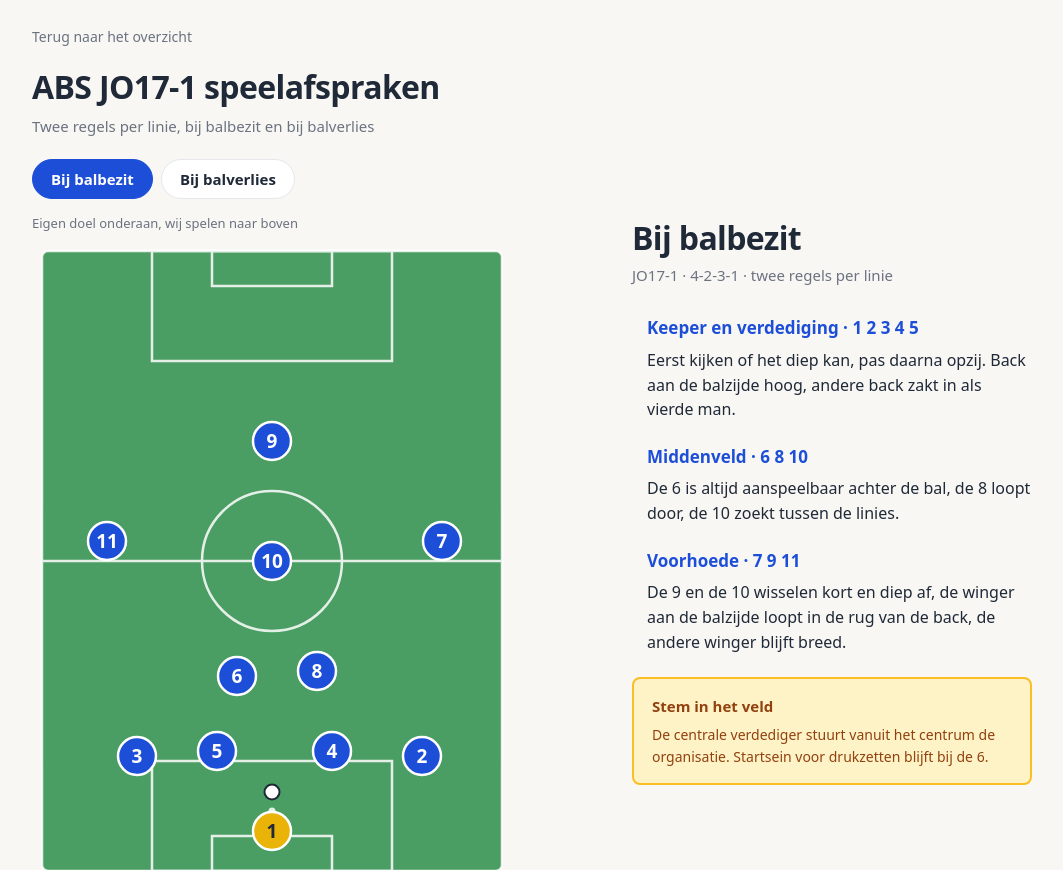
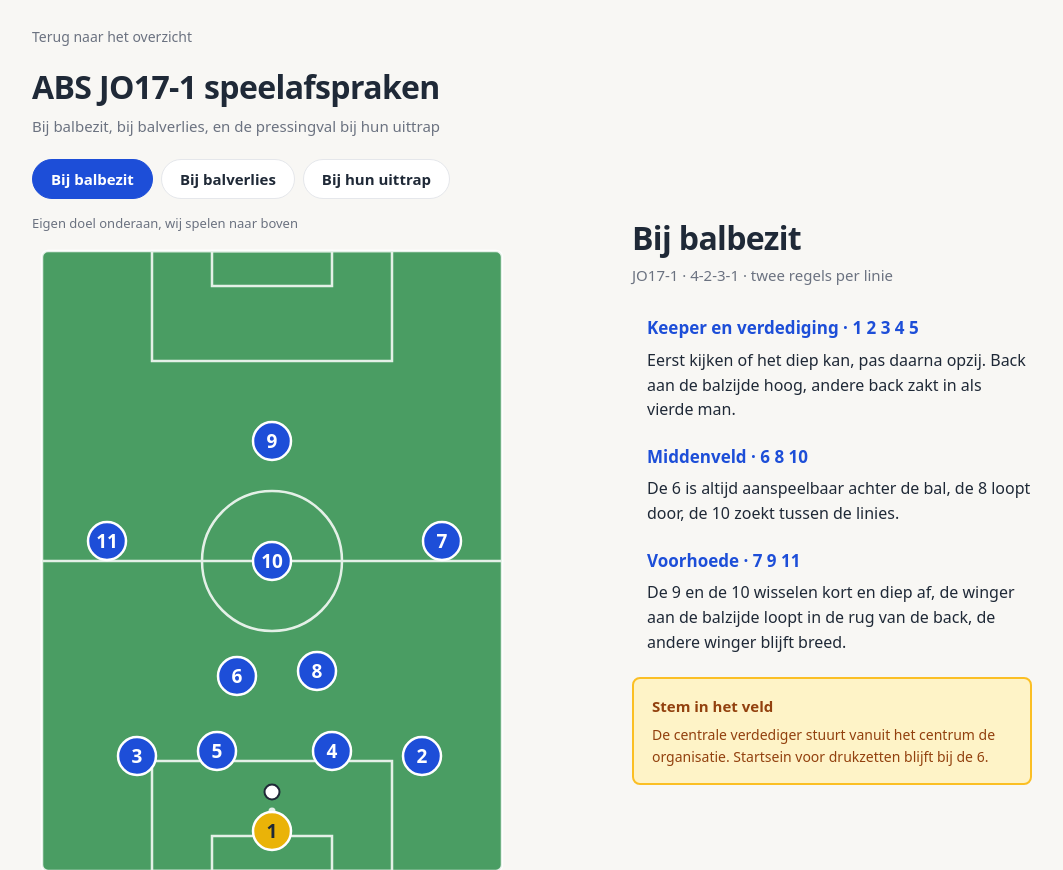
Before and after one commit to michielotterloo/abs17-1, a plain HTML site: page speelafspraken.html in a window 1280 px wide. Shown: the top 870 px of the page, without its empty margins (108-1171 px from the left). Drawn offline with Linux system fonts and the light colour scheme.

Commit message:
Pressingval bij de uittrap als derde moment op de tactiekplaat
Vijf stappen: klaarstaan, bal naar links, bal naar rechts, de gedwongen lange
bal, en ZAK als ze er toch onderuit spelen. De twee middelste stappen laten het
pendelen zien, want dat is de kern: de rollen wisselen, de afspraak niet.

De tabbladenrij wordt niet meer met de hand bijgewerkt maar loopt over de
scenarios. Verder "jagen" vervangen door "drukzetten" op de weekthema's, want zo
noemt het team het.

Co-Authored-By: Claude Opus 4.8 <noreply@anthropic.com>

```diff
--- a/speelafspraken.html
+++ b/speelafspraken.html
@@ -109,11 +109,12 @@
 <div class="wrap">
   <a class="terug" href="index.html">Terug naar het overzicht</a>
   <h1>ABS JO17-1 speelafspraken</h1>
-  <p class="sub">Twee regels per linie, bij balbezit en bij balverlies</p>
+  <p class="sub">Bij balbezit, bij balverlies, en de pressingval bij hun uittrap</p>
 
   <div class="tabs" role="tablist">
     <button class="tab" role="tab" id="tab-balbezit" aria-selected="true" onclick="kiesScenario('balbezit')">Bij balbezit</button>
     <button class="tab" role="tab" id="tab-balverlies" aria-selected="false" onclick="kiesScenario('balverlies')">Bij balverlies</button>
+    <button class="tab" role="tab" id="tab-uittrap" aria-selected="false" onclick="kiesScenario('uittrap')">Bij hun uittrap</button>
   </div>
 
   <div class="layout">
@@ -295,6 +296,70 @@ const scenarios = {
                ["terug in de rug",380,405],["blijft voor de verdediging",225,430,"end"],
                ["lijn gelijk",424,505],["ZAK · samen tot buiten de zestien",245,560,"middle","groot"]]}
     ]
+  },
+
+  uittrap: {
+    titel: "Bij hun uittrap",
+    regels: {
+      achter: "De 4 en de 5 schuiven mee op om de gedwongen lange bal te winnen. De back aan de balzijde gaat mee als restdekking; de verre kant laten we bewust open.",
+      midden: "De 6 en de 8 staan kort op hun pivots. Komt de lange bal, dan pakt de 6 de tweede bal.",
+      voor: "De 9 en de 10 verdelen hun twee centrale verdedigers. Wie het dichtst bij staat perst, geen overleg. De ander gaat tussen die verdediger en hun keeper staan."
+    },
+    stem: "De 9 start het drukzetten, en alleen op een trigger. De 6 dirigeert het blok. Komen ze er onderuit en over de middenlijn, dan is het commando ZAK.",
+    spelers: [
+      {n:"1",t:"keeper",x:240,y:450},
+      {n:"3",x:95,y:300},{n:"5",x:195,y:340},{n:"4",x:290,y:340},{n:"2",x:395,y:300},
+      {n:"6",x:200,y:240},{n:"8",x:300,y:235},
+      {n:"10",x:265,y:150},{n:"7",x:395,y:215},{n:"11",x:95,y:215},
+      {n:"9",x:215,y:115},
+      // de tegenstander bij een uittrap: keeper, twee centrale verdedigers op de lijn,
+      // twee backs breed en twee pivots op het middenveld
+      {n:"",t:"tegen",id:"o1",x:240,y:42},
+      {n:"",t:"tegen",id:"o2",x:160,y:80},{n:"",t:"tegen",id:"o3",x:320,y:80},
+      {n:"",t:"tegen",id:"o4",x:55,y:135},{n:"",t:"tegen",id:"o5",x:425,y:135},
+      {n:"",t:"tegen",id:"o6",x:185,y:195},{n:"",t:"tegen",id:"o7",x:295,y:195}
+    ],
+    stappen:[
+      {kort:"Klaarstaan",
+       kop:"Hun doel bovenaan, zij mogen uittrappen",
+       tekst:"Hun keeper heeft de bal en hun twee centrale verdedigers staan met hem op de lijn. Wij staan klaar, maar niemand zet druk voordat de bal weg is.",
+       bal:[264,52], linie:null, pos:{},
+       labels:[["klaarstaan, nog niet drukzetten",240,290]]},
+
+      {kort:"Bal naar links",
+       kop:"Wie het dichtst bij staat perst, geen overleg",
+       tekst:"De bal gaat naar de verdediger op onze linkerkant. De 9 staat het dichtst bij, dus hij perst. De 10 gaat tussen die verdediger en de keeper staan, zodat de bal niet terug kan.",
+       bal:[180,96], linie:"voor",
+       pos:{"9":[150,115],"10":[200,58],"11":[75,160],"3":[100,225]},
+       labels:[["perst",150,150],["terugspeelbal dicht",170,40,"end"],
+               ["door naar hun back",30,195,"start"],["mee als restdekking",105,262],
+               ["verre kant open",395,262]]},
+
+      {kort:"Bal naar rechts",
+       kop:"Het pendelen: de rollen wisselen, de afspraak niet",
+       tekst:"Ze spelen terug op de keeper en naar de andere kant. Nu staat de 10 het dichtst bij, dus die perst en sluit de 9 de terugspeelbal. Aan de linkerkant zakken de 11 en de 3 weer terug.",
+       bal:[300,102], linie:"voor",
+       pos:{"10":[330,115],"9":[280,58],"7":[405,160],"2":[390,225],"11":[95,200],"3":[95,285]},
+       labels:[["nu perst de 10",330,150],["de 9 sluit terug",310,40,"start"],
+               ["door naar hun back",320,205,"start"],["verre kant open",95,262]]},
+
+      {kort:"De lange bal",
+       kop:"Precies waarvoor de val is gezet",
+       tekst:"Er is geen korte optie meer, dus de bal gaat lang. Daar is het om begonnen: de 4 en de 5 zijn mee opgeschoven en winnen de eerste bal, de 6 laat zijn pivot los en pakt de tweede.",
+       bal:[250,290], linie:"achter",
+       pos:{"5":[210,290],"4":[295,285],"6":[245,335]},
+       labels:[["lange bal, gedwongen",270,250,"end"],["wij winnen de eerste bal",210,330,"end"],
+               ["de 6 pakt de tweede bal",245,375]]},
+
+      {kort:"Toch onderuit? ZAK",
+       kop:"Een wapen, geen wet",
+       tekst:"Spelen ze er wel onderuit en komen ze over de middenlijn, dan is de val voorbij en geldt de gewone afspraak. Iemand roept ZAK en we zakken samen tot buiten de zestien.",
+       bal:[292,396], linie:"achter", lijn:[72,522,400], blok:true,
+       pos:{"1":[240,600],"3":[115,522],"5":[197,522],"4":[283,522],"2":[365,522],
+            "6":[245,470],"8":[310,420],"10":[240,415],"7":[365,350],"11":[135,350],"9":[250,300],
+            "o4":[90,330],"o5":[400,330],"o6":[270,390],"o7":[300,300]},
+       labels:[["lijn gelijk",424,505],["ZAK · samen tot buiten de zestien",245,560,"middle","groot"]]}
+    ]
   }
 };
 
@@ -473,8 +538,10 @@ function terugNaarStart(){
 function kiesScenario(naam){
   stop();
   huidig = naam;
-  document.getElementById("tab-balbezit").setAttribute("aria-selected", naam==="balbezit");
-  document.getElementById("tab-balverlies").setAttribute("aria-selected", naam==="balverlies");
+  Object.keys(scenarios).forEach(n=>{
+    const tab = document.getElementById("tab-"+n);
+    if(tab) tab.setAttribute("aria-selected", n===naam);
+  });
   bouwVeld(naam);
   naarStap(0);
 }
```
Also changed, not shown: weekthemas.html (+1 -1 lines), 1 other file.
